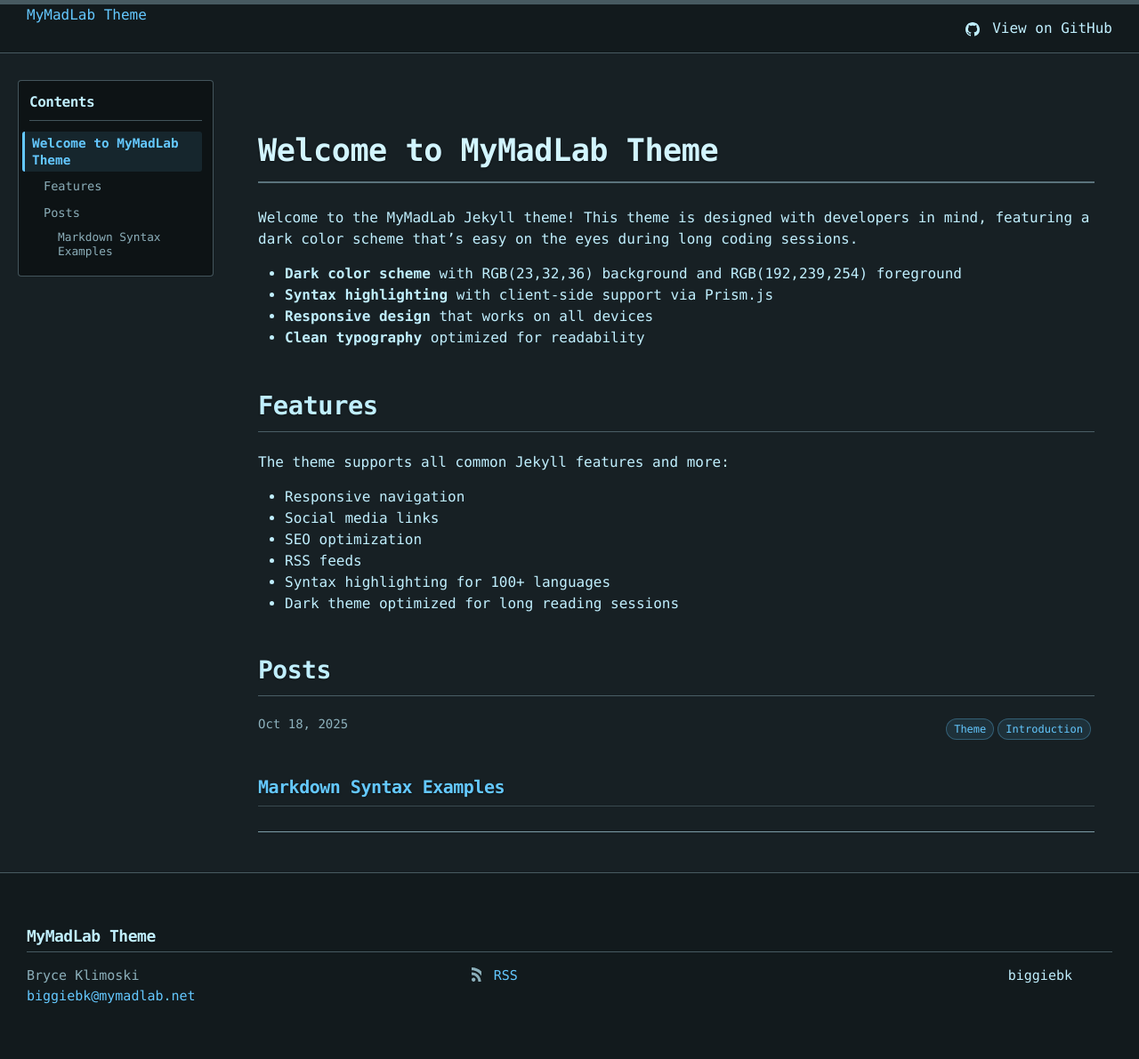
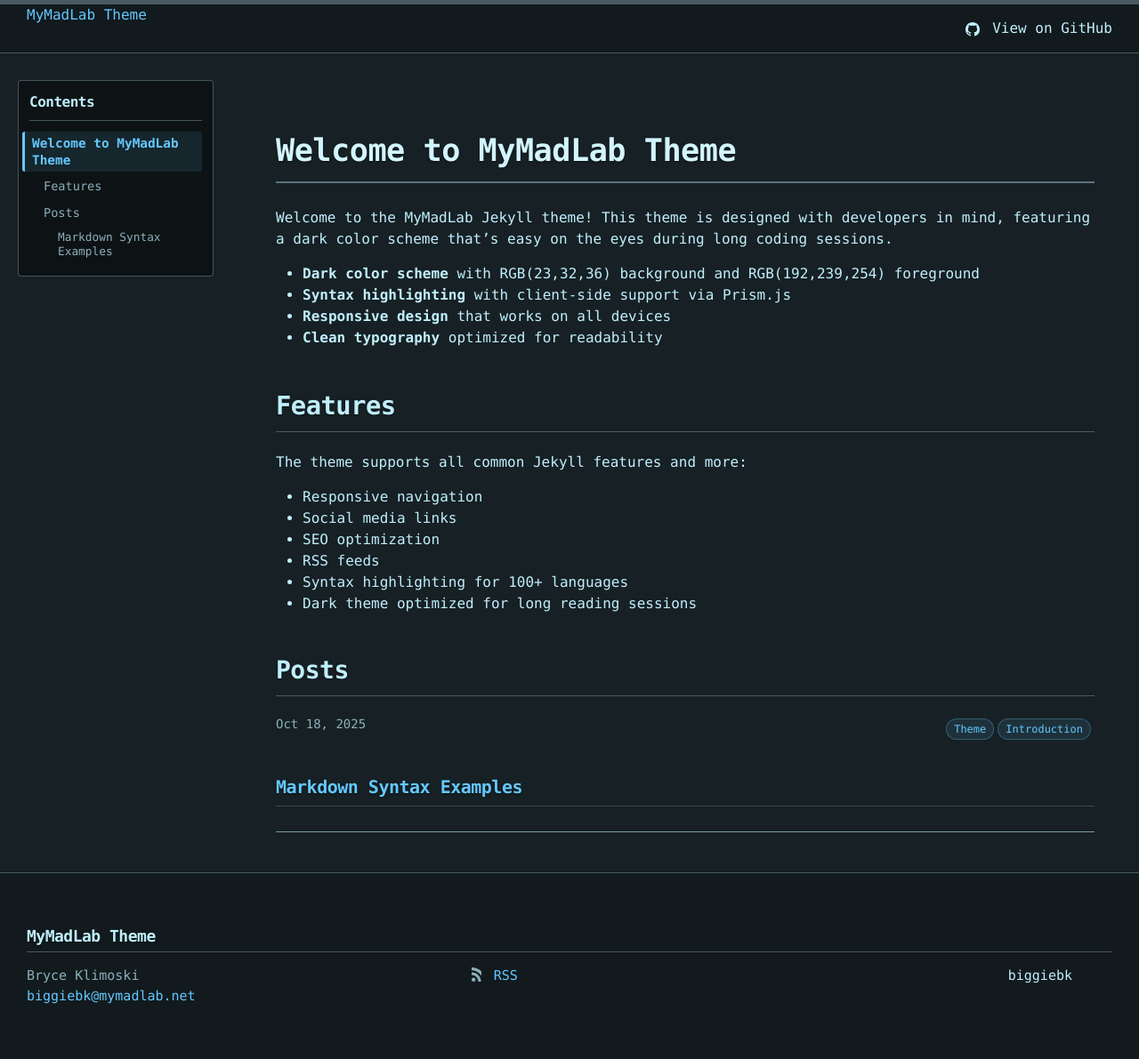
Before and after one commit to biggiebk/theme_mymadlab, a Jekyll site: the page built from index.md, in a window 1280 px wide. Shown: the whole page at 89% size. Built offline with Jekyll 4.4.1, drawn with Linux system fonts in a browser that asks for light colours; nearby versions of some CDN libraries.

Commit message:
Theme spacing

```diff
--- a/_sass/mymadlab/_layout.scss
+++ b/_sass/mymadlab/_layout.scss
@@ -312,8 +312,8 @@
 // Content adjustment when TOC is present (fixed positioning)
 @media screen and (min-width: #{$on-laptop + 1px}) {
   body.has-toc .page-content {
-    /* leave a small gutter based on the TOC width + offset */
-    margin-left: 260px; /* make room for TOC while giving content more space */
+    /* leave a small gutter based on the TOC left offset + width */
+    margin-left: 280px; /* TOC left (30px) + TOC width (250px) = 280px */
     margin-right: 20px; /* slightly smaller right gutter */
   }
 }
--- a/assets/js/table-of-contents.js
+++ b/assets/js/table-of-contents.js
@@ -37,8 +37,7 @@
   console.log('TOC: Found', headers.length, 'headers');
 
   if (headers.length === 0) {
-    console.log('TOC: No headers found, creating debug TOC');
-    createEmptyTOC(); // For debugging
+    console.log('TOC: No headers found, not creating a TOC');
     return;
   }
 
@@ -141,7 +140,14 @@
 }
 
 function insertTOC(tocContainer) {
-  // For fixed positioning, we can append to body
+  // Only append TOC when it actually has list items
+  const listItems = tocContainer.querySelectorAll('.toc-list li');
+  if (!listItems || listItems.length === 0) {
+    console.log('TOC: Not inserting empty TOC container');
+    return;
+  }
+
+  // For fixed positioning, append to body
   document.body.appendChild(tocContainer);
 
   // Add has-toc class to body for styling
```
